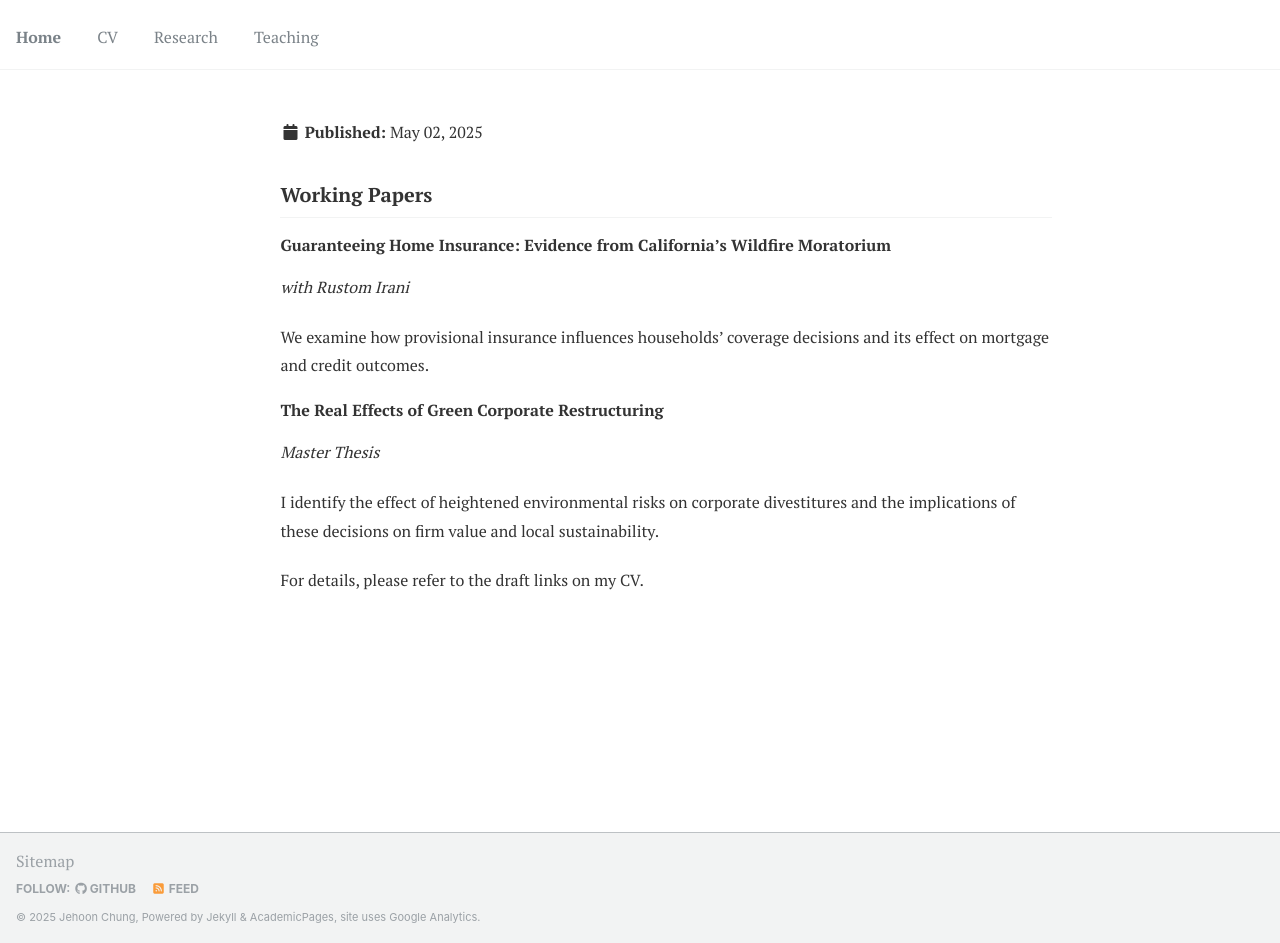
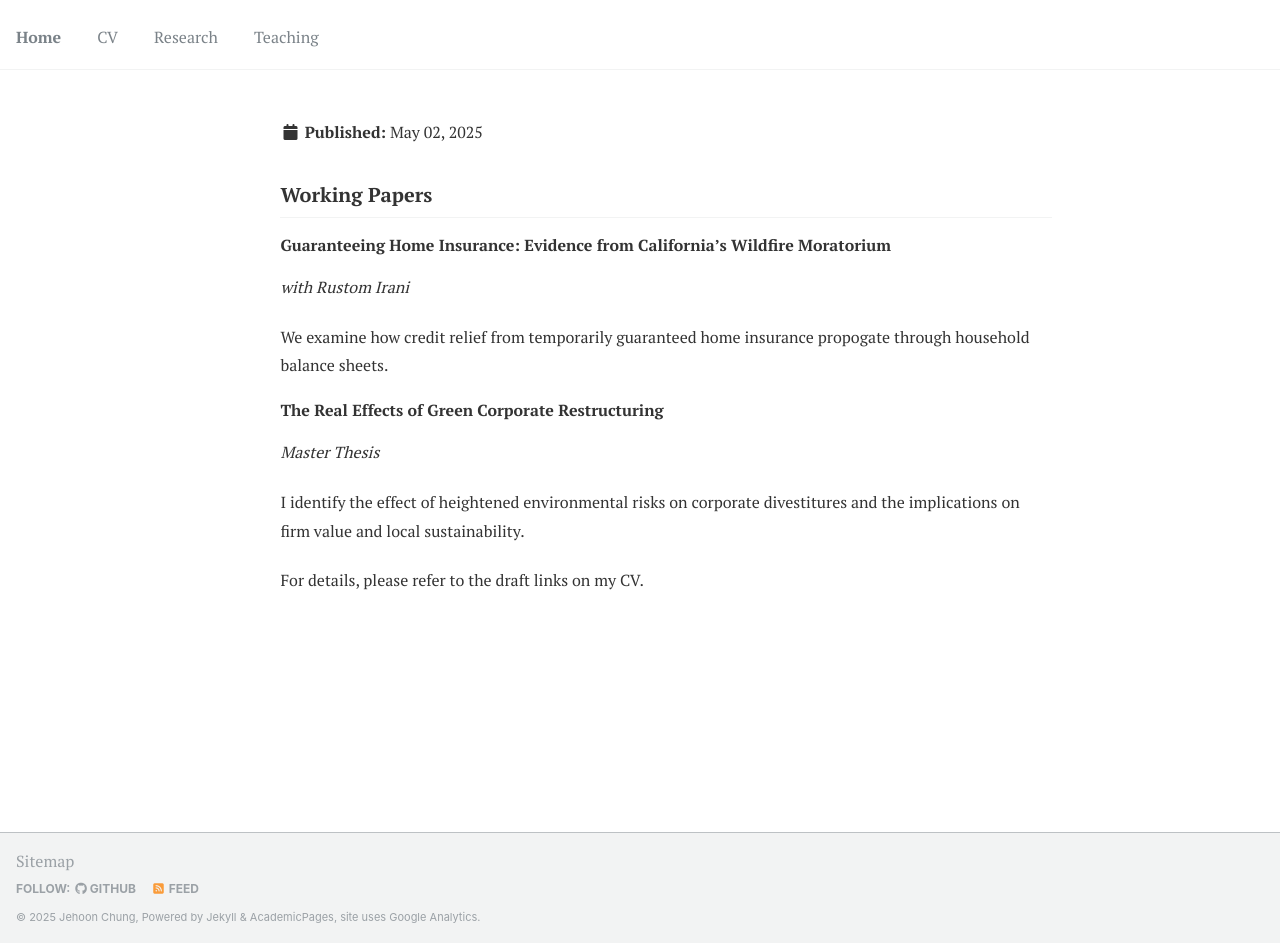
Before and after one commit to JehoonChung/jehoonchung.github.io, a Jekyll site: the page built from _research/research.md, in a window 1280 px wide and 943 px high. Built offline with Jekyll 4.4.1, drawn with Linux system fonts in a browser that asks for light colours.

Commit message:
Update research.md

```diff
--- a/_research/research.md
+++ b/_research/research.md
@@ -11,11 +11,11 @@ permalink: /research/
 ### Guaranteeing Home Insurance: Evidence from California’s Wildfire Moratorium
 *with Rustom Irani*
 
-We examine how provisional insurance influences households’ coverage decisions and its effect on mortgage and credit outcomes.
+We examine how credit relief from temporarily guaranteed home insurance propogate through household balance sheets.
 
 ### The Real Effects of Green Corporate Restructuring
 *Master Thesis*
 
-I identify the effect of heightened environmental risks on corporate divestitures and the implications of these decisions on firm value and local sustainability.
+I identify the effect of heightened environmental risks on corporate divestitures and the implications on firm value and local sustainability.
 
 For details, please refer to the draft links on my CV.
```
